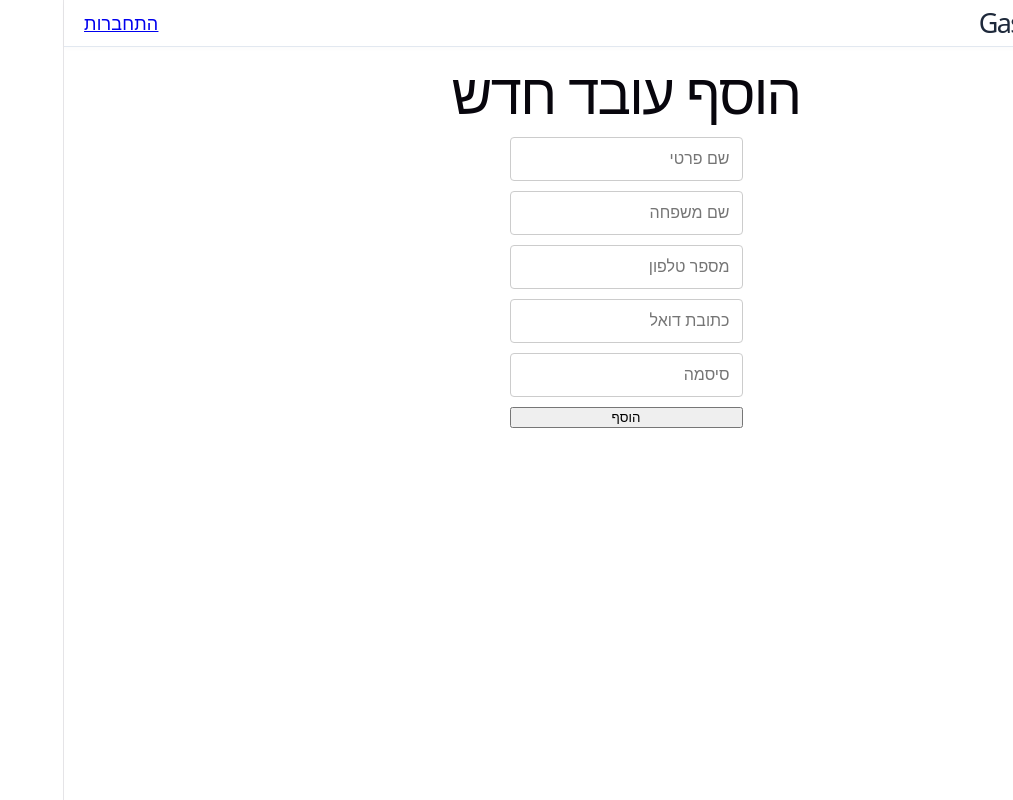
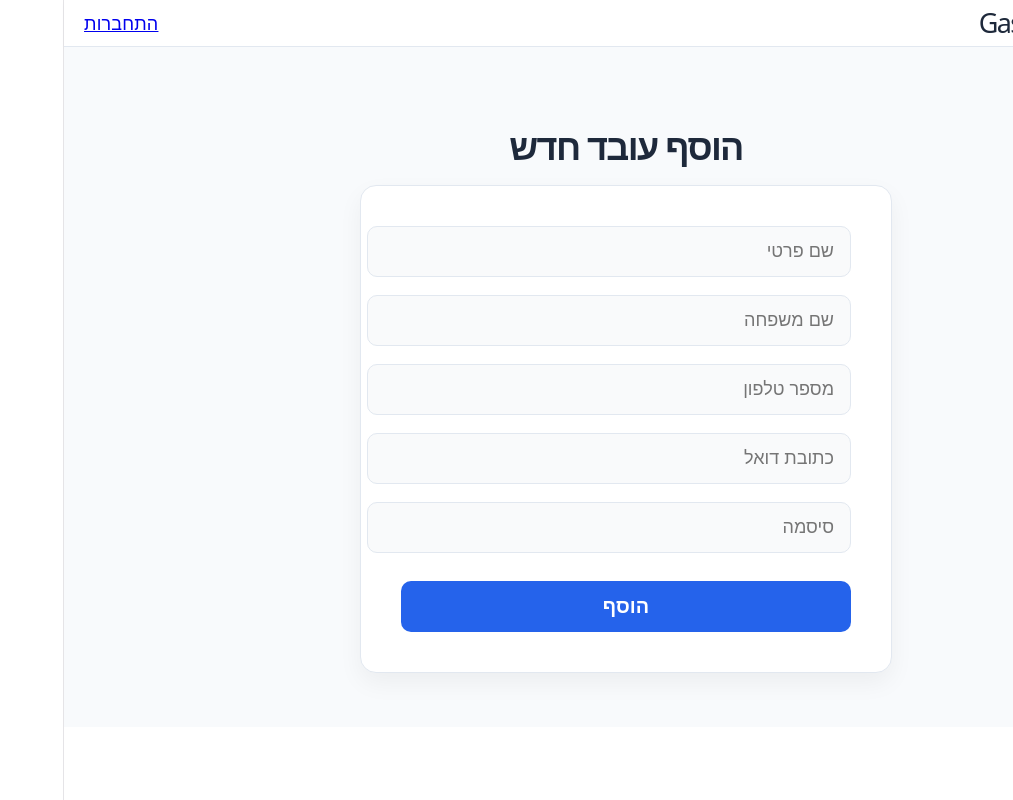
Before and after one commit to OfekCohen-arch/gas-station, a React (Vite) app in the folder Frontend/: page /editWorker in a window 1280 px wide. Shown: the whole page, without its empty margins (267-1280 px from the left). Built offline with nearby package versions, Linux system fonts and the light colour scheme.

Commit message:
Design edit-worker page

```diff
--- a/Frontend/src/assets/style/cmp/edit-worker.css
+++ b/Frontend/src/assets/style/cmp/edit-worker.css
@@ -1,22 +1,82 @@
-.edit-worker{
- display: flex;
- flex-direction: column;
- justify-content: center;
- align-items: center;
-}
-.add-worker-form{
+.edit-worker {
     display: flex;
     flex-direction: column;
-    gap: 10px;
-    max-width: 400px;
-    margin-bottom: 20px;
+    align-items: center;
+    justify-content: center;
+    min-height: 80vh;
+    padding: 20px;
+    background-color: #f8fafc;
+    direction: rtl;
 }
-.add-worker-form input{
-     width: 100%;
-    padding: 12px;
-    border: 1px solid #ccc;
-    border-radius: 4px;
-    box-sizing: border-box;
-    font-size: 16px;
-    text-align: right;
+
+.edit-worker h1 {
+    color: #1e293b;
+    margin-bottom: 25px;
+    font-size: 2rem;
+    font-weight: 700;
 }
+
+.add-worker-form {
+    background: white;
+    padding: 40px;
+    border-radius: 16px;
+    box-shadow: 0 10px 25px rgba(0, 0, 0, 0.05);
+    width: 100%;
+    max-width: 450px;
+    display: flex;
+    flex-direction: column;
+    gap: 18px;
+    border: 1px solid #e2e8f0;
+}
+.add-worker-form div{
+    display: flex;
+    flex-direction: column;
+    gap: 18px;
+}
+.add-worker-form input {
+    width: 100%;
+    padding: 14px 16px;
+    border: 1px solid #e2e8f0;
+    border-radius: 10px;
+    font-size: 1rem;
+    background-color: #f9fafb;
+    transition: all 0.3s ease;
+}
+
+.add-worker-form input:focus {
+    outline: none;
+    border-color: #2563eb;
+    background-color: white;
+    box-shadow: 0 0 0 4px rgba(37, 99, 235, 0.1);
+}
+
+.add-worker-form button {
+    margin-top: 10px;
+    padding: 14px;
+    background-color: #2563eb;
+    color: white;
+    border: none;
+    border-radius: 10px;
+    font-size: 1.1rem;
+    font-weight: 600;
+    cursor: pointer;
+    transition: all 0.2s ease;
+}
+
+.add-worker-form button:hover {
+    background-color: #1d4ed8;
+    transform: translateY(-1px);
+    box-shadow: 0 4px 12px rgba(37, 99, 235, 0.2);
+}
+
+.add-worker-form button:active {
+    transform: scale(0.98);
+}
+
+.auth-fields-group {
+    display: flex;
+    flex-direction: column;
+    gap: 18px;
+    padding-top: 10px;
+    border-top: 1px dashed #e2e8f0;
+}
--- a/Frontend/src/pages/AdminIndex.tsx
+++ b/Frontend/src/pages/AdminIndex.tsx
@@ -3,6 +3,7 @@
 import { workerService } from "../services/worker.service"
 import type { Worker } from "../types/auth"
 import { authService } from "../services/auth.service"
+import Swal from "sweetalert2"
 export function AdminIndex(){
     const [workers,setWorkers] = useState<Worker[]>([])
     const admin = authService.getLoggedInUser()
@@ -17,6 +18,17 @@
     }
     async function onRemoveWorker(id : string){
    try {
+    const result = await Swal.fire({
+            title: 'שים לב!',
+            text: 'האם אתה בטוח שהינך רוצה למחוק עובד זה?',
+            icon: 'warning',
+            showCancelButton: true,
+            confirmButtonColor: '#3085d6',
+            cancelButtonColor: '#d33',
+            confirmButtonText: 'כן, מחק עובד זה',
+            cancelButtonText: 'ביטול'
+        })
+        if(!result.isConfirmed) return
        await workerService.remove(id)
         setWorkers((prev) => prev.filter(w => w.id !== id))
     } catch (err) {
--- a/Frontend/src/pages/EditWorker.tsx
+++ b/Frontend/src/pages/EditWorker.tsx
@@ -61,9 +61,7 @@
           onChange={handleChange}
         />
         {!workerId && (
-          <div
-            style={{ display: "flex", flexDirection: "column", gap: "10px" }}
-          >
+          <div>
             <input
               type="email"
               name="email"
--- a/Frontend/src/services/worker.service.ts
+++ b/Frontend/src/services/worker.service.ts
@@ -18,6 +18,15 @@
     return storageService.get(STORAGE_KEY,id)
     }
     async function remove(id: string) : Promise<any>{
+    const shifts = await storageService.query('shift')
+    const workerShifts = shifts.filter(s => s.workerId === id)
+     const shiftPromises = workerShifts.map(s => storageService.remove('shift', s.id))
+    await Promise.all(shiftPromises)
+    const constraints = await storageService.query('constraint')
+    const workerConstraints = constraints.filter(c => c.workerId === id)
+
+    const constraintPromises = workerConstraints.map(c => storageService.remove('constraint', c.id))
+    await Promise.all(constraintPromises)
     return storageService.remove(STORAGE_KEY,id)
     }
     function save(worker : Worker,stationId : string,stationName : string) : Promise<Worker>{
```
